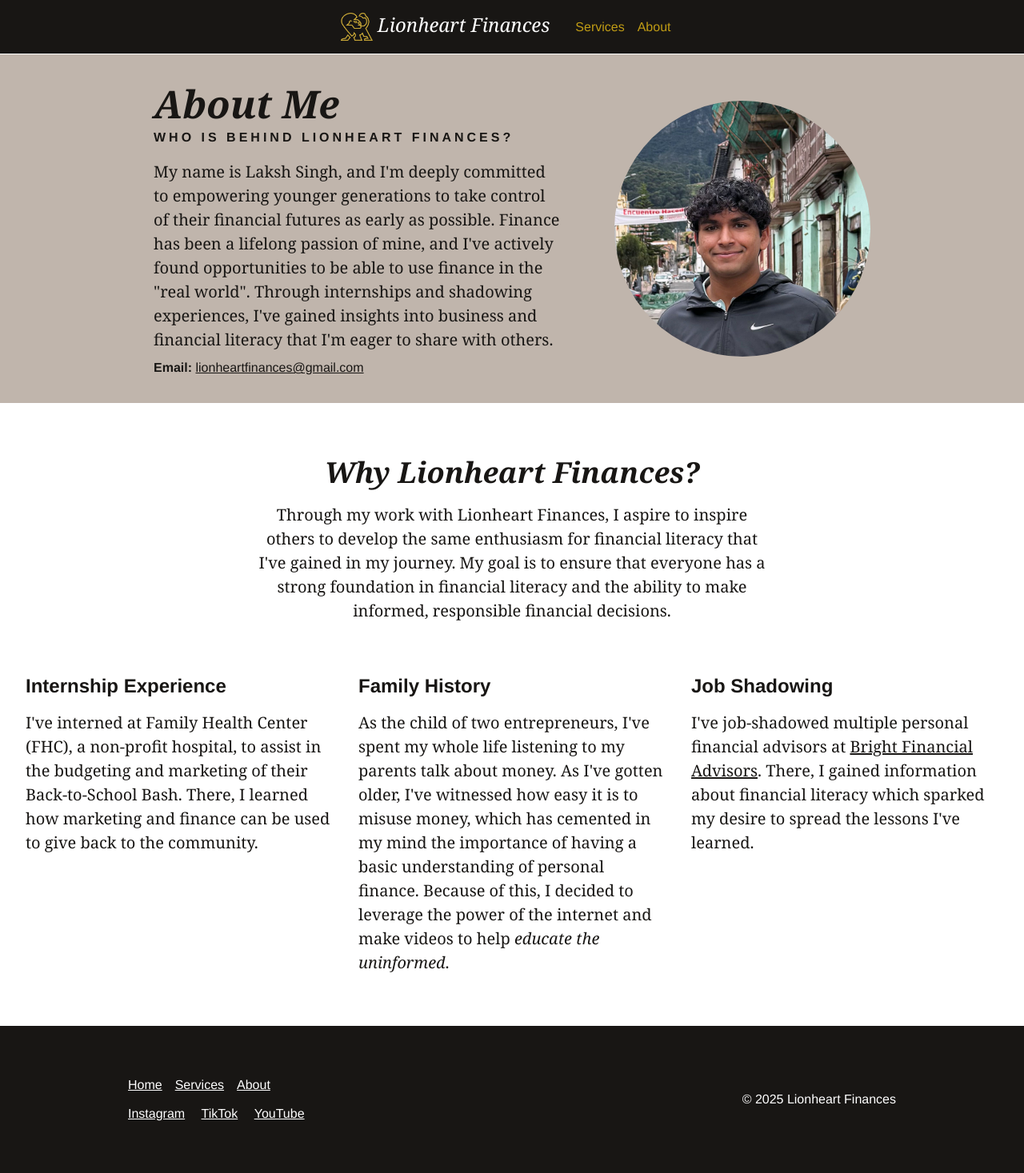
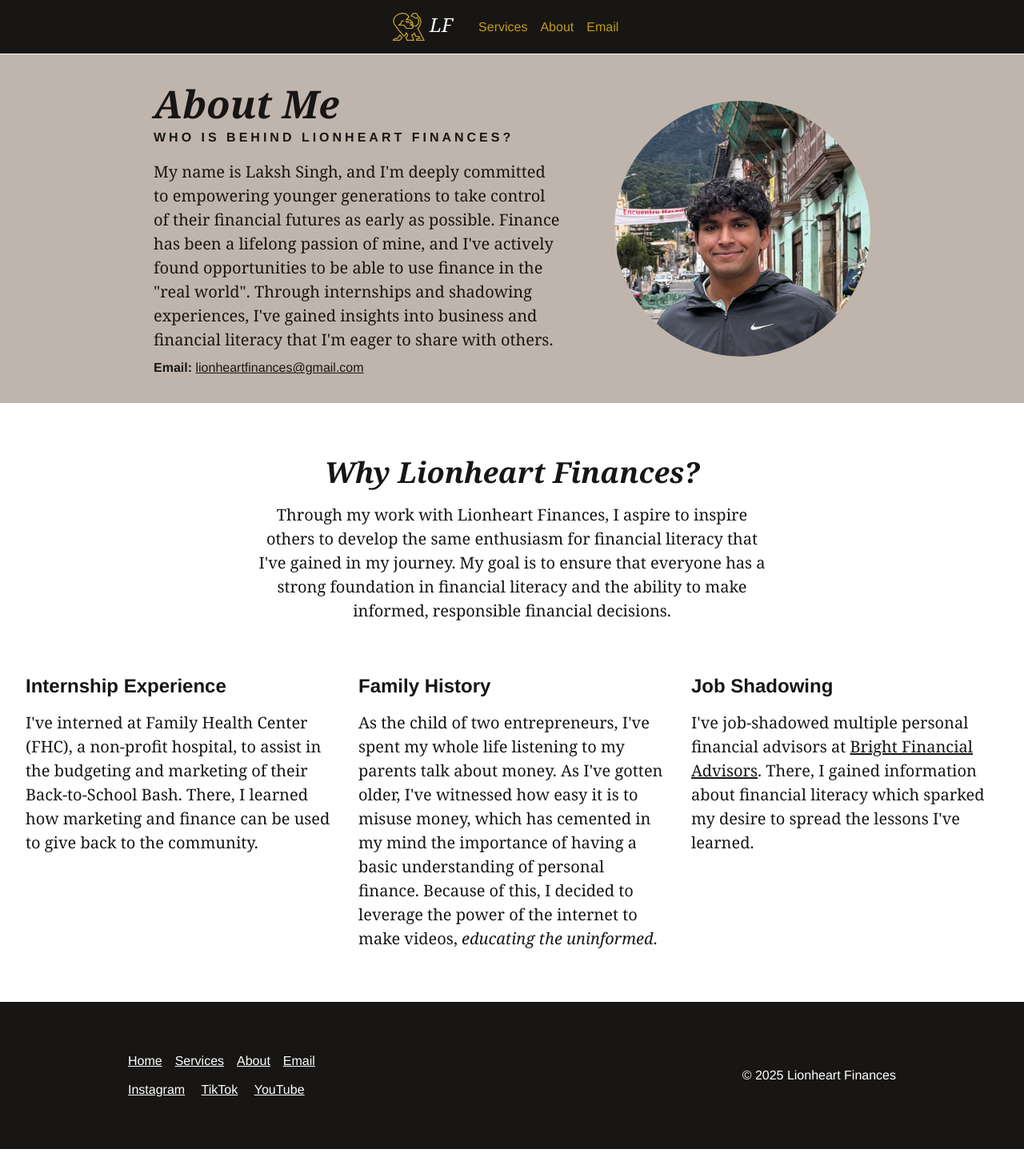
Before and after one commit to firstpulsestudio/lionheart-finances.com, a Jekyll site: the page built from about.html, in a window 1280 px wide. Shown: the whole page at 80% size. Built offline with Jekyll 4.4.1, drawn with Linux system fonts in a browser that asks for light colours; after the commit the page ends 1437 px from its top, so only the background shows below that.

Commit message:
Add email link to header and footer

```diff
--- a/_includes/footer.html
+++ b/_includes/footer.html
@@ -6,6 +6,7 @@
           <li><a class="underline white" href="/">Home</a></li>
           <li><a class="ml2 underline white" href="/services">Services</a></li>
           <li><a class="ml2 underline white" href="/about">About</a></li>
+          <li><a class="ml2 underline white" href="mailto:lionheartfinances@gmail.com">Email</a></li>
         </ol>
       </nav>
 
--- a/_includes/header.html
+++ b/_includes/header.html
@@ -2,13 +2,14 @@
   <nav>
     <ol class="flex items-center justify-center list-reset">
       <li>
-        <a class="font-primary h6 italic mr3 white md-h4" href="/">
+        <a class="font-primary h4 italic mr3 white" href="/">
           <img alt="Logo" class="logo-icon" src="/assets/images/logo-icon.png">
-          Lionheart Finances
+          LF
         </a>
       </li>
       <li><a class="mr2 gold" href="/services">Services</a></li>
       <li><a class="mr2 gold" href="/about">About</a></li>
+      <li><a class="mr2 gold" href="mailto:lionheartfinances@gmail.com">Email</a></li>
     </ol>
   </nav>
 </header>
--- a/about.html
+++ b/about.html
@@ -32,7 +32,7 @@ title: About
     </div>
     <div class="mb3 lg-mb0 lg-ml3">
       <h2 class="font-secondary h4 mb2">Family History</h2>
-      <p class="measure md-h5">As the child of two entrepreneurs, I've spent my whole life listening to my parents talk about money. As I've gotten older, I've witnessed how easy it is to misuse money, which has cemented in my mind the importance of having a basic understanding of personal finance. Because of this, I decided to leverage the power of the internet and make videos to help <em>educate the uninformed</em>.</p>
+      <p class="measure md-h5">As the child of two entrepreneurs, I've spent my whole life listening to my parents talk about money. As I've gotten older, I've witnessed how easy it is to misuse money, which has cemented in my mind the importance of having a basic understanding of personal finance. Because of this, I decided to leverage the power of the internet to make videos, <em>educating the uninformed</em>.</p>
     </div>
     <div class="lg-ml3">
       <h2 class="font-secondary h4 mb2">Job Shadowing</h2>
```
